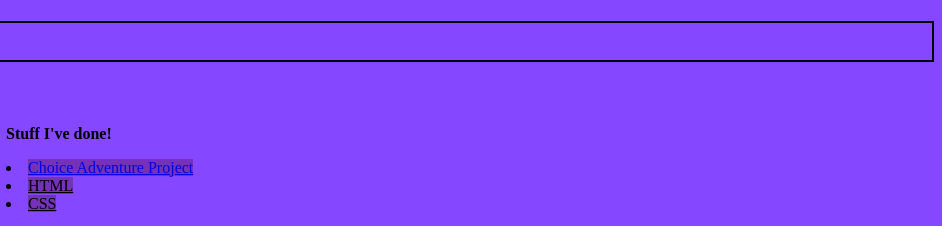
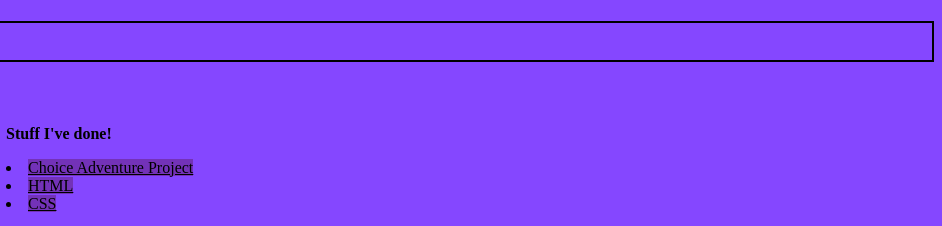
Before and after one commit to EsmeraldaVasquez/csp2022, a plain HTML site: page portfolio.html in a window 1280 px wide. Shown: the top 226 px of the page, 338-1280 px from the left. Drawn offline with Linux system fonts and the light colour scheme.

Commit message:
Update portfolio.html

```diff
--- a/portfolio.html
+++ b/portfolio.html
@@ -13,7 +13,7 @@
     <p>
       <b>Stuff I've done!</b>
       </p>
-       <li><a href="https://replit.com/@EsmeraldaVasqu1/Dont-Sleep">Choice Adventure Project</a>
+       <li><a href="https://replit.com/@EsmeraldaVasqu1/Dont-Sleep" style="color: black">Choice Adventure Project</a>
         <li><a href="https://upload.wikimedia.org/wikipedia/commons/thumb/6/61/HTML5_logo_and_wordmark.svg/120px-HTML5_logo_and_wordmark.svg.png" style="color: black">HTML</a>
         <li><a href="https://upload.wikimedia.org/wikipedia/commons/thumb/d/d5/CSS3_logo_and_wordmark.svg/120px-CSS3_logo_and_wordmark.svg.png" style="color: black">CSS</a>
        <p><b>I've created html and css multiple times now. Using it not only in this webpage project but in just everyday practice. I am far from mastery but I can achieve it should I try. As for tails, the whole class tried linux and we've spent days just trying to get ours running luckily after a while it worked. Tails is a linux baised security operating system that makes sure your information stays private.</b></p>
```
